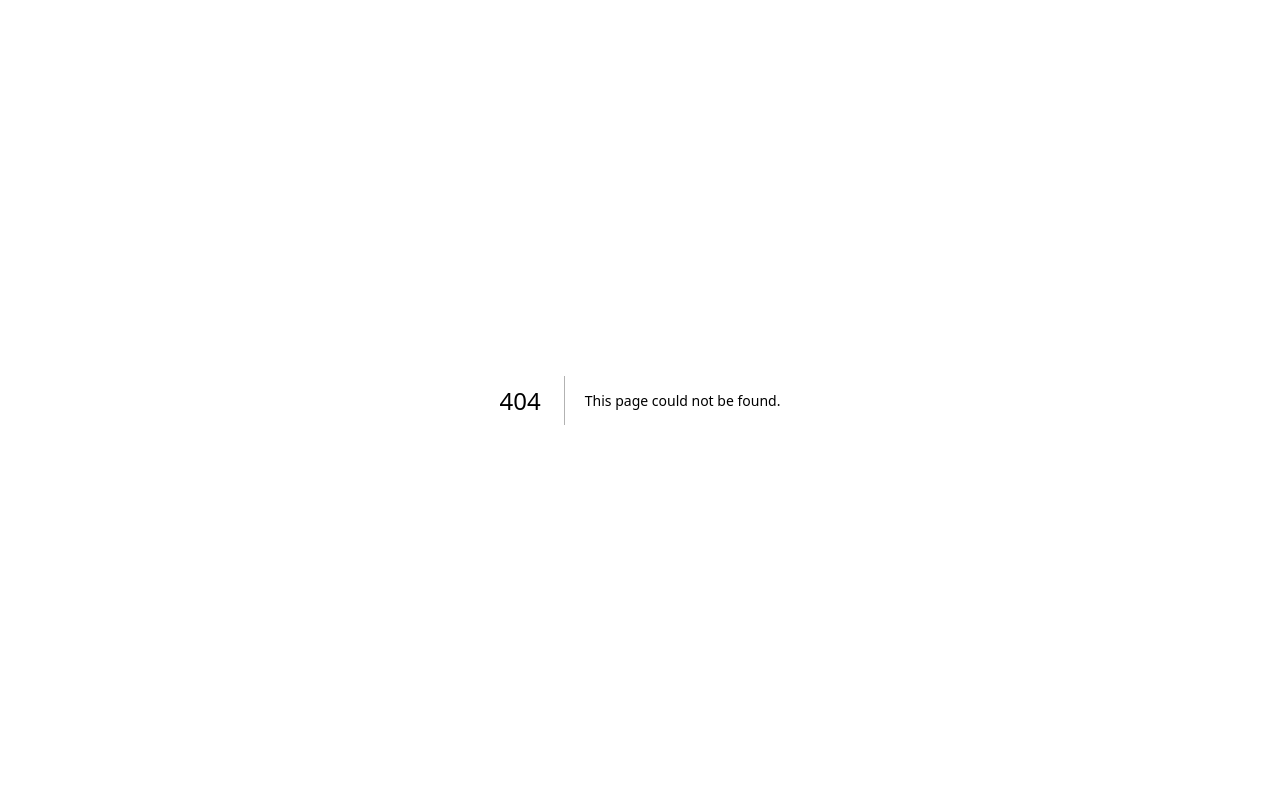
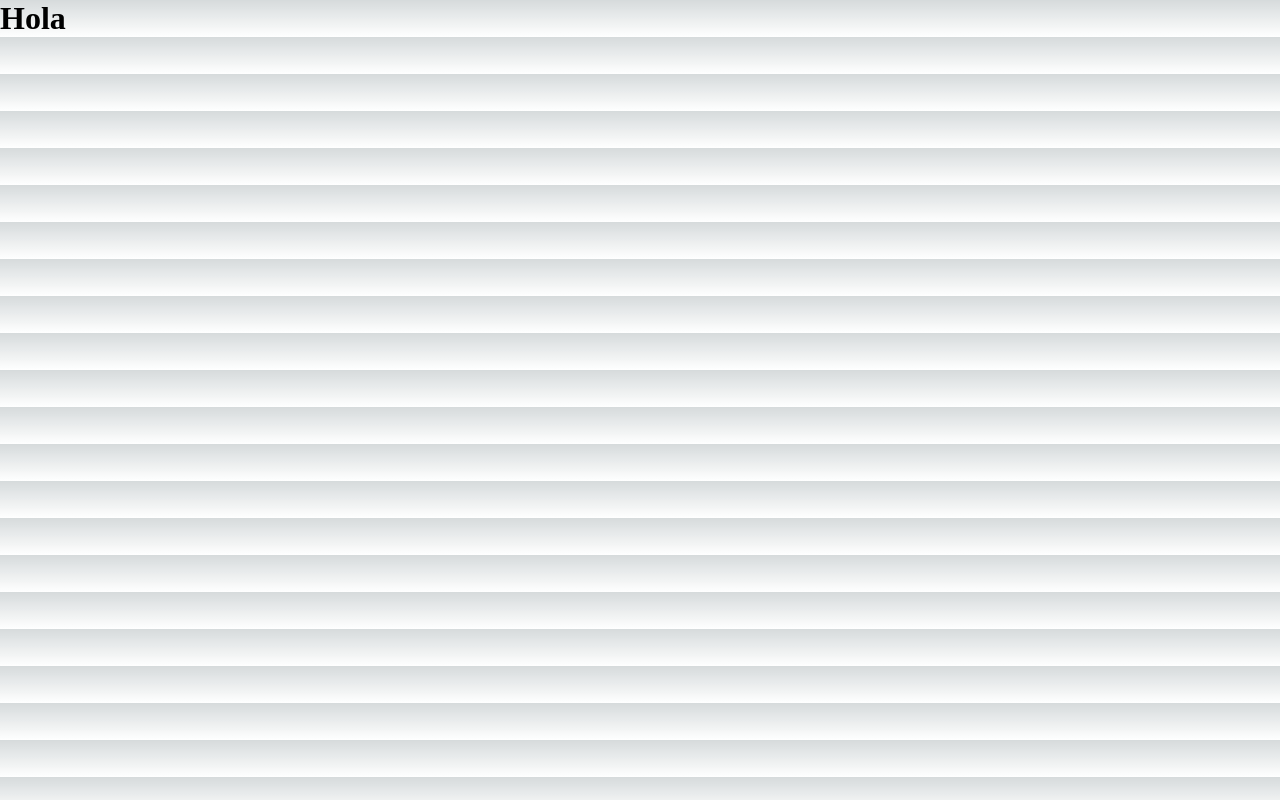
Before and after one commit to STEAM201/front-admin-steam, a Next.js app: page /createTeachers in a window 1280 px wide. Before the commit this address had no page. Built offline with nearby package versions, Linux system fonts and the light colour scheme.

Commit message:
rama creada

```diff
--- /dev/null
+++ b/pages/createTeachers.js
@@ -0,0 +1,6 @@
+const createTeachers = () => {
+    return(
+        <h1>Hola</h1>
+    )
+}
+export default createTeachers
```
